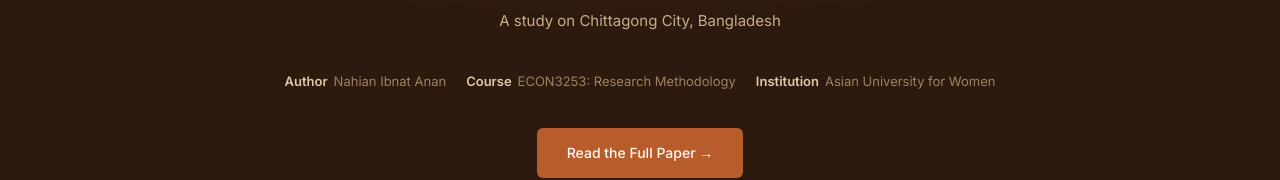
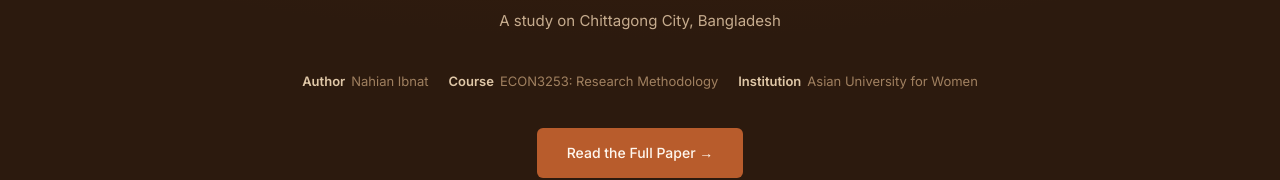
Before and after one commit to NahianIbnat-2000/OnlineWomenEntrepreneurs, a plain HTML site: page index.html in a window 1280 px wide. Shown: the part 266-446 px from the top of the page. Drawn offline with nearby package versions, Linux system fonts and the light colour scheme.

Commit message:
Correct author name in index.html

```diff
--- a/index.html
+++ b/index.html
@@ -3,7 +3,7 @@
 <head>
 <meta charset="UTF-8">
 <meta name="viewport" content="width=device-width, initial-scale=1, viewport-fit=cover">
-<title>Online Women Entrepreneurs During COVID-19 | Nahian Ibnat</title>
+<title>Online Women Entrepreneurs During COVID-19 | Nahian Ibnat </title>
 <link href="https://fonts.googleapis.com/css2?family=Lora:ital,wght@0,400;0,600;1,400&family=Inter:wght@300;400;500;600&display=swap" rel="stylesheet">
 <script src="https://cdnjs.cloudflare.com/ajax/libs/Chart.js/4.4.0/chart.umd.min.js"></script>
 <style>
@@ -358,7 +358,7 @@
   <h1>Online Women Entrepreneurs<br>during the <em>COVID-19 Pandemic</em></h1>
   <p class="hero-sub">A study on Chittagong City, Bangladesh</p>
   <div class="hero-meta">
-    <span><b>Author</b> Nahian Ibnat Anan</span>
+    <span><b>Author</b> Nahian Ibnat </span>
     <span><b>Course</b> ECON3253: Research Methodology</span>
     <span><b>Institution</b> Asian University for Women</span>
   </div>
```
